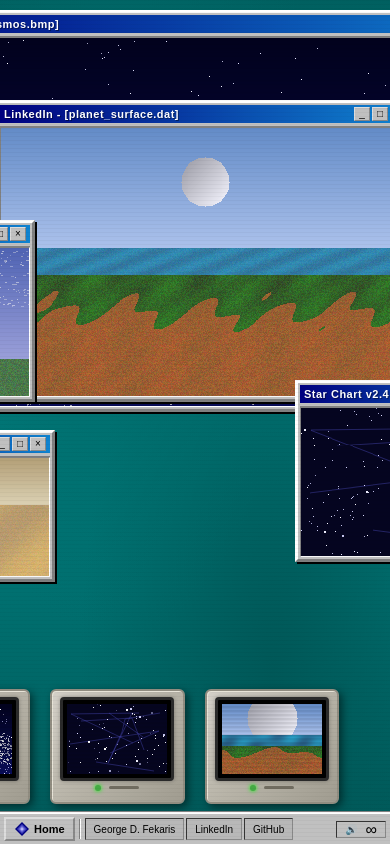
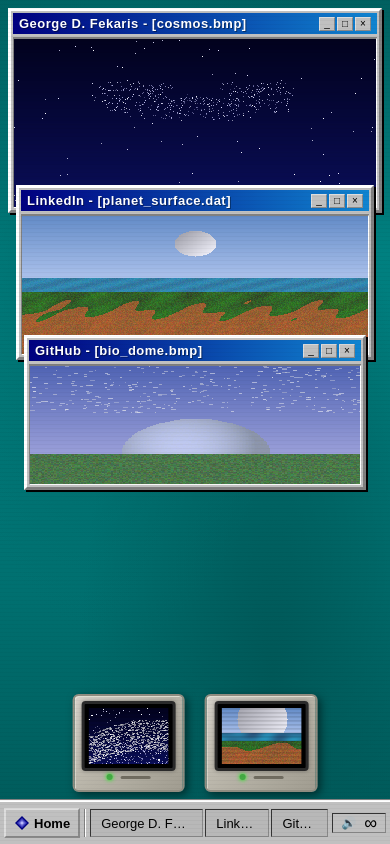
Before and after one commit to gdfekaris/gdfekaris.github.io, a React (Vite) app: page / in a window 390 px wide. Built offline with nearby package versions, Linux system fonts and the light colour scheme.

Commit message:
updated mobile view 2

```diff
--- a/src/RetroDesktop.jsx
+++ b/src/RetroDesktop.jsx
@@ -591,6 +591,8 @@ function Win31Window({
   zIndex = 1,
   minimized = false,
   href = null,
+  titleFontSize = 11,
+  titlePadding = "2px 4px",
 }) {
   const [hovered, setHovered] = useState(false);
   const [pos, setPos] = useState({ x: initialX, y: initialY });
@@ -671,9 +673,9 @@ function Win31Window({
             style={{
               background: `linear-gradient(90deg, ${WIN_COLORS.titleBar}, #1084d0)`,
               color: WIN_COLORS.titleText,
-              padding: "2px 4px",
+              padding: titlePadding,
               fontWeight: "bold",
-              fontSize: 11,
+              fontSize: titleFontSize,
               display: "flex",
               alignItems: "center",
               justifyContent: "space-between",
@@ -748,7 +750,7 @@ function Win31Window({
 }
 
 /* ── Taskbar ── */
-function TaskbarButton({ label, href }) {
+function TaskbarButton({ label, href, isMobile }) {
   const [hovered, setHovered] = useState(false);
   const hasLink = !!href;
   return (
@@ -764,7 +766,7 @@ function TaskbarButton({ label, href }) {
       onMouseEnter={hasLink ? () => setHovered(true) : undefined}
       onMouseLeave={hasLink ? () => setHovered(false) : undefined}
       style={{
-        height: 22, padding: "0 8px", fontSize: 10,
+        height: isMobile ? 28 : 22, padding: isMobile ? "0 10px" : "0 8px", fontSize: isMobile ? 13 : 10,
         border: "1px inset #888",
         background: hovered ? "#c8c8c8" : "#b8b8b8",
         cursor: hasLink ? "pointer" : "default",
@@ -781,18 +783,18 @@ function Taskbar({ windows, isMobile }) {
   const items = isMobile ? windows.filter(w => w.href) : windows;
   return (
     <div style={{
-      position: "fixed", bottom: 0, left: 0, right: 0, height: 32, zIndex: 9999,
+      position: "fixed", bottom: 0, left: 0, right: 0, height: isMobile ? 44 : 32, zIndex: 9999,
       background: WIN_COLORS.bg,
       borderTop: `2px solid ${WIN_COLORS.borderLight}`,
       display: "flex", alignItems: "center", padding: "0 4px", gap: 2,
-      fontFamily: '"MS Sans Serif", Arial, sans-serif', fontSize: 11,
+      fontFamily: '"MS Sans Serif", Arial, sans-serif', fontSize: isMobile ? 13 : 11,
       boxShadow: "0 -1px 0 #808080",
     }}>
       {/* Start button */}
       <button
         onClick={() => window.scrollTo({ top: 0, behavior: "smooth" })}
         style={{
-        height: 24, padding: "0 8px", fontWeight: "bold", fontSize: 11,
+        height: isMobile ? 30 : 24, padding: "0 8px", fontWeight: "bold", fontSize: isMobile ? 13 : 11,
         border: "2px outset #ddd", background: "#c0c0c0", cursor: "pointer",
         display: "flex", alignItems: "center", gap: 4, fontFamily: "inherit",
       }}>
@@ -804,19 +806,19 @@ function Taskbar({ windows, isMobile }) {
         </svg>
         Home
       </button>
-      <div style={{ width: 1, height: 20, borderLeft: "1px solid #808080", borderRight: "1px solid #fff", margin: "0 2px" }} />
+      <div style={{ width: 1, height: isMobile ? 28 : 20, borderLeft: "1px solid #808080", borderRight: "1px solid #fff", margin: "0 2px" }} />
       {/* Window buttons */}
       {items.map((w) => (
-        <TaskbarButton key={w.label} label={w.label} href={w.href} />
+        <TaskbarButton key={w.label} label={w.label} href={w.href} isMobile={isMobile} />
       ))}
       <div style={{ flex: 1 }} />
       {/* System tray */}
       <div style={{
-        border: "1px inset #888", padding: "2px 8px", fontSize: 11,
+        border: "1px inset #888", padding: "2px 8px", fontSize: isMobile ? 13 : 11,
         display: "flex", alignItems: "center", gap: 8,
       }}>
-        <span style={{ fontSize: 10 }}>🔊</span>
-        <span style={{ fontSize: 16, lineHeight: "11px" }}>∞</span>
+        <span style={{ fontSize: isMobile ? 12 : 10 }}>🔊</span>
+        <span style={{ fontSize: isMobile ? 18 : 16, lineHeight: isMobile ? "13px" : "11px" }}>∞</span>
       </div>
     </div>
   );
@@ -874,7 +876,13 @@ function DesktopIcon({ label, icon, x, y }) {
 export default function RetroDesktop() {
   const time = useClock();
   const isMobile = useIsMobile();
-  const containerRef = useRef(null);
+  const [vw, setVw] = useState(typeof window !== 'undefined' ? window.innerWidth : 375);
+
+  useEffect(() => {
+    const onResize = () => setVw(window.innerWidth);
+    window.addEventListener('resize', onResize);
+    return () => window.removeEventListener('resize', onResize);
+  }, []);
 
   const windowTitles = [
     "George D. Fekaris - [cosmos.bmp]",
@@ -899,18 +907,26 @@ export default function RetroDesktop() {
   // CRT links — add later
   const crtLinks = [null, null, null];
 
-  // Auto-scroll to center the main window on mobile
-  useEffect(() => {
-    if (isMobile && containerRef.current) {
-      const vw = window.innerWidth;
-      containerRef.current.scrollLeft = (60 + 340) - vw / 2;
-      containerRef.current.scrollTop = 0;
-    }
-  }, [isMobile]);
+  // Mobile-specific window props
+  const mobileTitle = { titleFontSize: 13, titlePadding: "3px 6px" };
+
+  // Conditional CRT list
+  const crtSize = isMobile ? 56 : 70;
+  const crtW = isMobile ? 80 : 100;
+  const crtList = isMobile
+    ? [
+        { scene: <AnimatedSpaceScene width={crtW} height={crtSize} />, link: crtLinks[0] },
+        { scene: <AnimatedLandscapeScene width={crtW} height={crtSize} />, link: crtLinks[2] },
+      ]
+    : [
+        { scene: <AnimatedSpaceScene width={crtW} height={crtSize} />, link: crtLinks[0] },
+        { scene: <AnimatedStarMap width={crtW} height={crtSize} />, link: crtLinks[1] },
+        { scene: <AnimatedLandscapeScene width={crtW} height={crtSize} />, link: crtLinks[2] },
+      ];
 
   return (
-    <div ref={containerRef} style={{
-      position: "fixed", inset: 0, overflow: isMobile ? "auto" : "hidden", cursor: "default",
+    <div style={{
+      position: "fixed", inset: 0, overflow: "hidden", cursor: "default",
       background: `
         radial-gradient(ellipse at 30% 20%, #006868 0%, transparent 50%),
         radial-gradient(ellipse at 70% 80%, #005858 0%, transparent 50%),
@@ -919,24 +935,25 @@ export default function RetroDesktop() {
     }}>
       <ScanlineOverlay />
 
-      {/* Spacer to define scrollable area on mobile */}
-      {isMobile && (
-        <div style={{ position: "absolute", width: 960, height: 650, pointerEvents: "none" }} />
-      )}
-
-      {/* Desktop Icons */}
+      {/* Desktop Icons — hidden on mobile */}
+      {!isMobile && (
+        <>
           <DesktopIcon label="My Computer" icon="🖥" x={16} y={12} />
           <DesktopIcon label="Network" icon="🌐" x={16} y={90} />
           <DesktopIcon label="Recycle Bin" icon="🗑" x={16} y={168} />
           <DesktopIcon label="Galaxy DB" icon="🌌" x={16} y={246} />
           <DesktopIcon label="Comm Link" icon="📡" x={16} y={324} />
+        </>
+      )}
 
       {/* Background space window - largest */}
       <Win31Window
         title={windowTitles[0]}
-        x={60} y={10} width={680} height={420}
+        x={isMobile ? 8 : 60} y={isMobile ? 8 : 10}
+        width={isMobile ? vw - 16 : 680} height={isMobile ? 220 : 420}
         zIndex={1}
         href={windowLinks[0]}
+        {...(isMobile ? mobileTitle : {})}
       >
         <SpaceScene width={680} height={370} />
       </Win31Window>
@@ -944,9 +961,11 @@ export default function RetroDesktop() {
       {/* Center landscape */}
       <Win31Window
         title={windowTitles[1]}
-        x={200} y={100} width={420} height={320}
+        x={isMobile ? 16 : 200} y={isMobile ? 185 : 100}
+        width={isMobile ? vw - 32 : 420} height={isMobile ? 190 : 320}
         zIndex={2}
         href={windowLinks[1]}
+        {...(isMobile ? mobileTitle : {})}
       >
         <LandscapeScene width={420} height={270} />
       </Win31Window>
@@ -954,13 +973,18 @@ export default function RetroDesktop() {
       {/* Bio-dome left */}
       <Win31Window
         title={windowTitles[2]}
-        x={20} y={220} width={220} height={200}
+        x={isMobile ? 24 : 20} y={isMobile ? 335 : 220}
+        width={isMobile ? vw - 48 : 220} height={isMobile ? 170 : 200}
         zIndex={3}
         href={windowLinks[2]}
+        {...(isMobile ? mobileTitle : {})}
       >
         <DomeScene width={220} height={150} />
       </Win31Window>
 
+      {/* Unlinked windows — hidden on mobile */}
+      {!isMobile && (
+        <>
           {/* Data screen right */}
           <Win31Window
             title={windowTitles[3]}
@@ -996,19 +1020,21 @@ export default function RetroDesktop() {
           >
             <PieChart width={210} height={130} />
           </Win31Window>
+        </>
+      )}
 
       {/* CRT Monitors row at bottom */}
       <div style={{
-        position: "absolute", bottom: 40, left: 100, display: "flex", gap: 20,
+        position: "absolute",
+        bottom: isMobile ? 52 : 40,
+        left: isMobile ? "50%" : 100,
+        transform: isMobile ? "translateX(-50%)" : undefined,
+        display: "flex", gap: 20,
         zIndex: 8,
       }}>
-        {[
-          { scene: <AnimatedSpaceScene width={100} height={70} />, link: crtLinks[0] },
-          { scene: <AnimatedStarMap width={100} height={70} />, link: crtLinks[1] },
-          { scene: <AnimatedLandscapeScene width={100} height={70} />, link: crtLinks[2] },
-        ].map((crt, i) => (
-          <CRTMonitor key={i} scale={0.7} href={crt.link}>
-            <div style={{ width: 100, height: 70 }}>
+        {crtList.map((crt, i) => (
+          <CRTMonitor key={i} scale={isMobile ? 0.6 : 0.7} href={crt.link}>
+            <div style={{ width: crtW, height: crtSize }}>
               {crt.scene}
             </div>
           </CRTMonitor>
```
Lines whose indentation alone changed are shown as unchanged.
